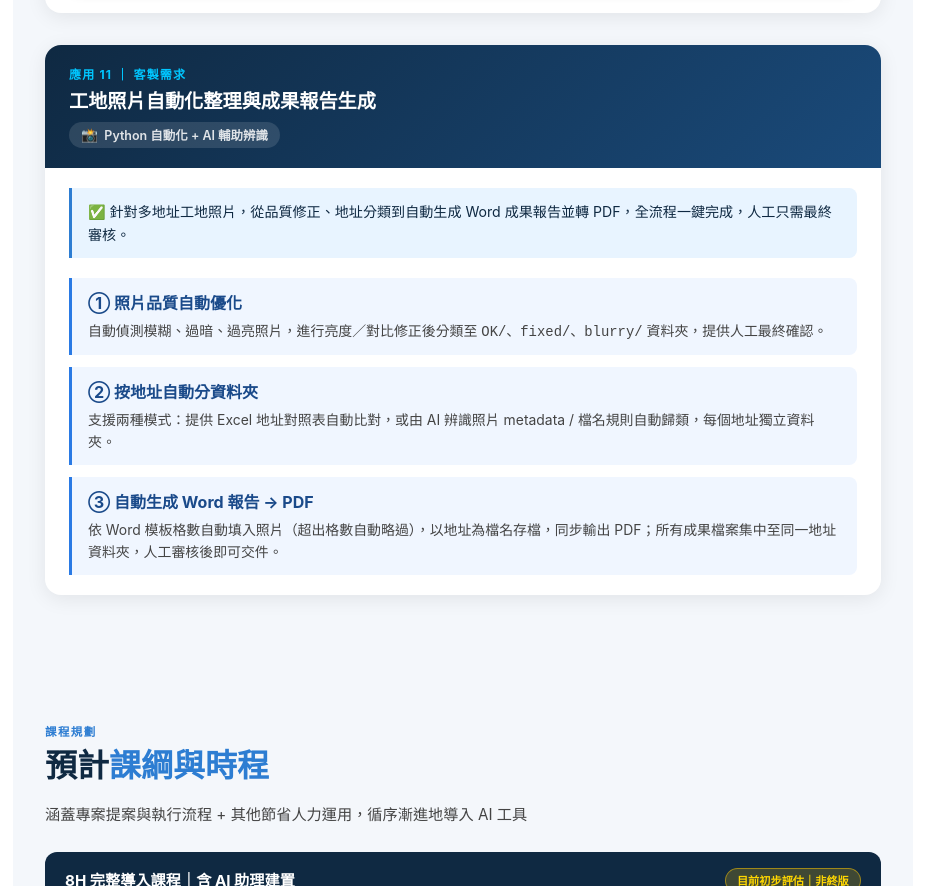
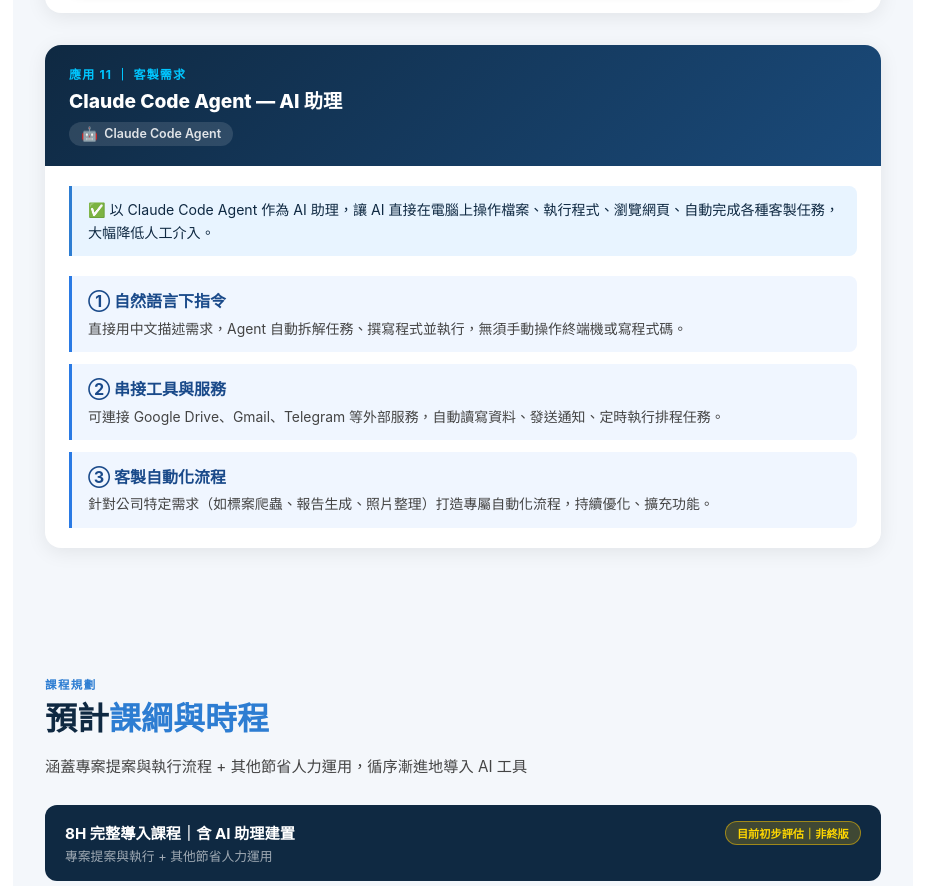
Before and after one commit to mikematw0316-labbot/peng-ai-proposal, a plain HTML site: page index.html in a window 1280 px wide. Shown: the part 10441-11327 px from the top of the page, without its empty margins (177-1102 px from the left). Drawn offline with Linux system fonts and the light colour scheme.

Commit message:
Update App 11: Python → Claude Code Agent AI 助理

```diff
--- a/index.html
+++ b/index.html
@@ -479,28 +479,28 @@
   <div class="app-card">
     <div class="app-card-header">
       <div class="num">應用 11 ｜ 客製需求</div>
-      <h2>工地照片自動化整理與成果報告生成</h2>
-      <div class="tool"><span class="tool-icon">📸</span><span class="tool-name">Python 自動化 + AI 輔助辨識</span></div>
+      <h2>Claude Code Agent — AI 助理</h2>
+      <div class="tool"><span class="tool-icon">🤖</span><span class="tool-name">Claude Code Agent</span></div>
     </div>
     <div class="app-card-body">
-      <div class="result">✅ 針對多地址工地照片，從品質修正、地址分類到自動生成 Word 成果報告並轉 PDF，全流程一鍵完成，人工只需最終審核。</div>
+      <div class="result">✅ 以 Claude Code Agent 作為 AI 助理，讓 AI 直接在電腦上操作檔案、執行程式、瀏覽網頁、自動完成各種客製任務，大幅降低人工介入。</div>
       <div style="margin-top:1rem; display:flex; flex-direction:column; gap:0.75rem;">
         <div style="background:#f0f6ff; border-left:3px solid #2a7ae4; border-radius:0 8px 8px 0; padding:0.75rem 1rem;">
-          <div style="font-weight:700; color:#1a4a8a; margin-bottom:0.35rem;">① 照片品質自動優化</div>
+          <div style="font-weight:700; color:#1a4a8a; margin-bottom:0.35rem;">① 自然語言下指令</div>
           <div style="font-size:0.87rem; color:#444; line-height:1.6;">
-            自動偵測模糊、過暗、過亮照片，進行亮度／對比修正後分類至 <code>OK/</code>、<code>fixed/</code>、<code>blurry/</code> 資料夾，提供人工最終確認。
+            直接用中文描述需求，Agent 自動拆解任務、撰寫程式並執行，無須手動操作終端機或寫程式碼。
           </div>
         </div>
         <div style="background:#f0f6ff; border-left:3px solid #2a7ae4; border-radius:0 8px 8px 0; padding:0.75rem 1rem;">
-          <div style="font-weight:700; color:#1a4a8a; margin-bottom:0.35rem;">② 按地址自動分資料夾</div>
+          <div style="font-weight:700; color:#1a4a8a; margin-bottom:0.35rem;">② 串接工具與服務</div>
           <div style="font-size:0.87rem; color:#444; line-height:1.6;">
-            支援兩種模式：提供 Excel 地址對照表自動比對，或由 AI 辨識照片 metadata / 檔名規則自動歸類，每個地址獨立資料夾。
+            可連接 Google Drive、Gmail、Telegram 等外部服務，自動讀寫資料、發送通知、定時執行排程任務。
           </div>
         </div>
         <div style="background:#f0f6ff; border-left:3px solid #2a7ae4; border-radius:0 8px 8px 0; padding:0.75rem 1rem;">
-          <div style="font-weight:700; color:#1a4a8a; margin-bottom:0.35rem;">③ 自動生成 Word 報告 → PDF</div>
+          <div style="font-weight:700; color:#1a4a8a; margin-bottom:0.35rem;">③ 客製自動化流程</div>
           <div style="font-size:0.87rem; color:#444; line-height:1.6;">
-            依 Word 模板格數自動填入照片（超出格數自動略過），以地址為檔名存檔，同步輸出 PDF；所有成果檔案集中至同一地址資料夾，人工審核後即可交件。
+            針對公司特定需求（如標案爬蟲、報告生成、照片整理）打造專屬自動化流程，持續優化、擴充功能。
           </div>
         </div>
       </div>
```
